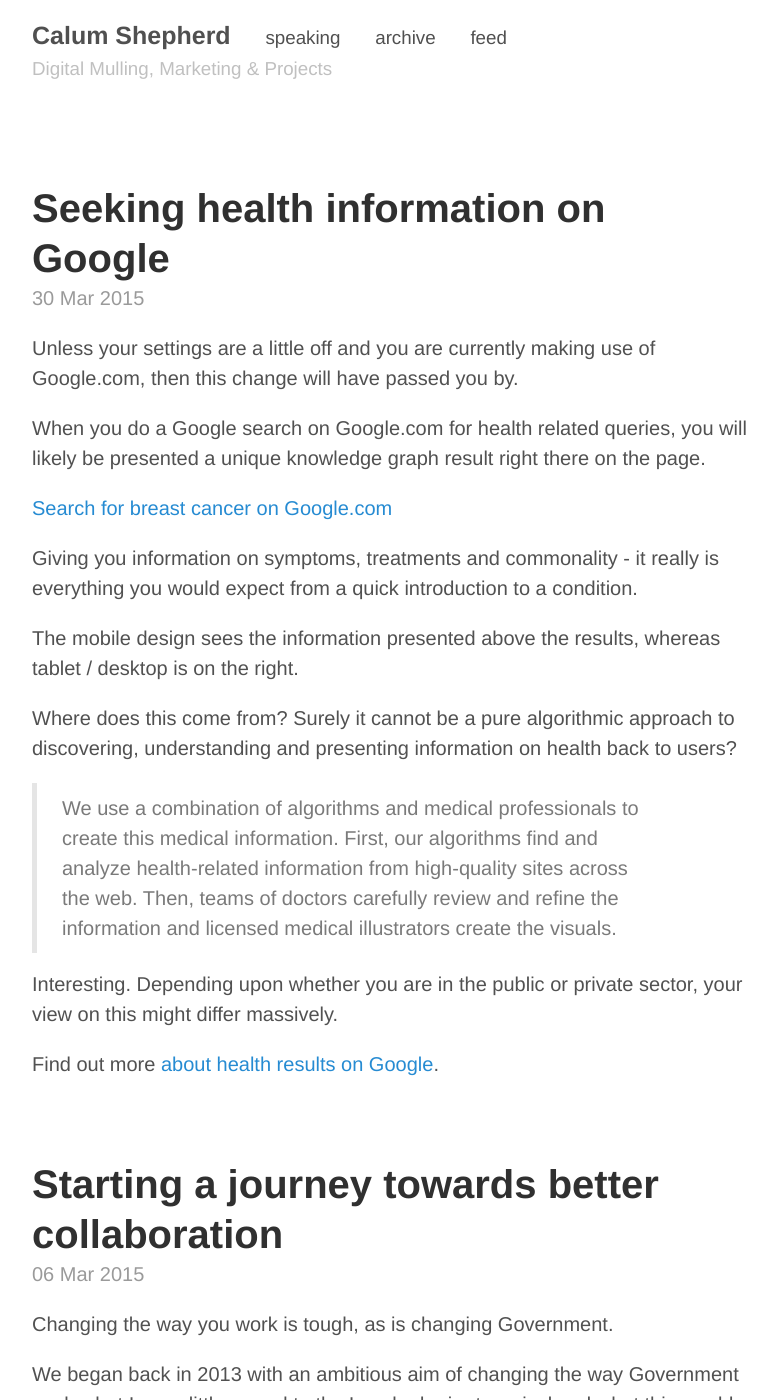
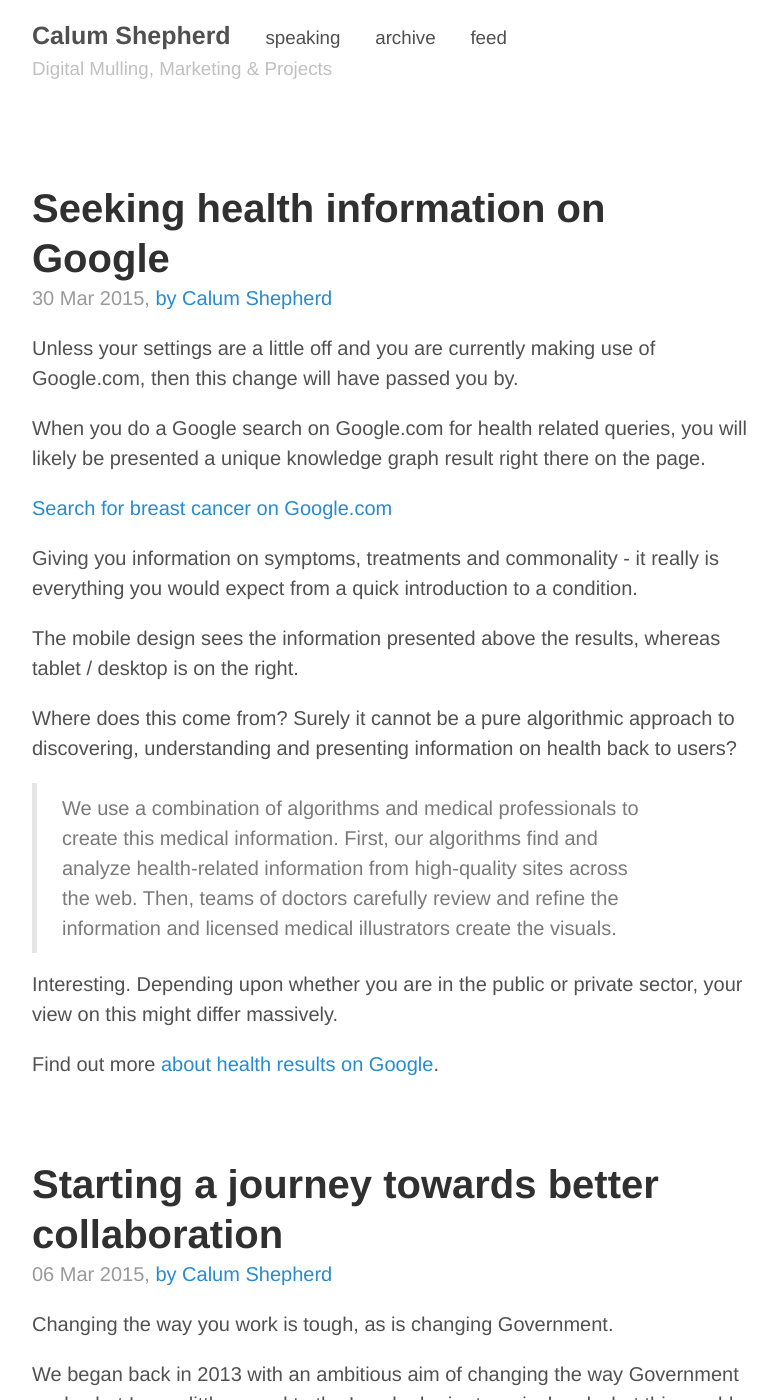
Before and after one commit to calcode/calcode.github.io, a Jekyll site: the page built from index.html, in a window 1280 px wide and 1400 px high. Shown: the whole window, without its empty margins (248-1025 px from the left). Built offline with Jekyll 4.4.1, drawn with Linux system fonts in a browser that asks for light colours; Markdown is read by kramdown in place of the engine named in the settings; the list of posts is cut into pages by our own code; some of the changed text lies outside the part shown.

Commit message:
added author to homepage

```diff
--- a/index.html
+++ b/index.html
@@ -12,8 +12,7 @@
       </a>
     </h1>
 
-    <span class="post-date">{{ post.date | date_to_string }}</span>
-
+    <span class="post-date">{{ post.date | date_to_string }}, <a href="https://twitter.com/calumshepherd">by Calum Shepherd</a></span>
     {{ post.content }}
   </div>
   {% endfor %}
```
